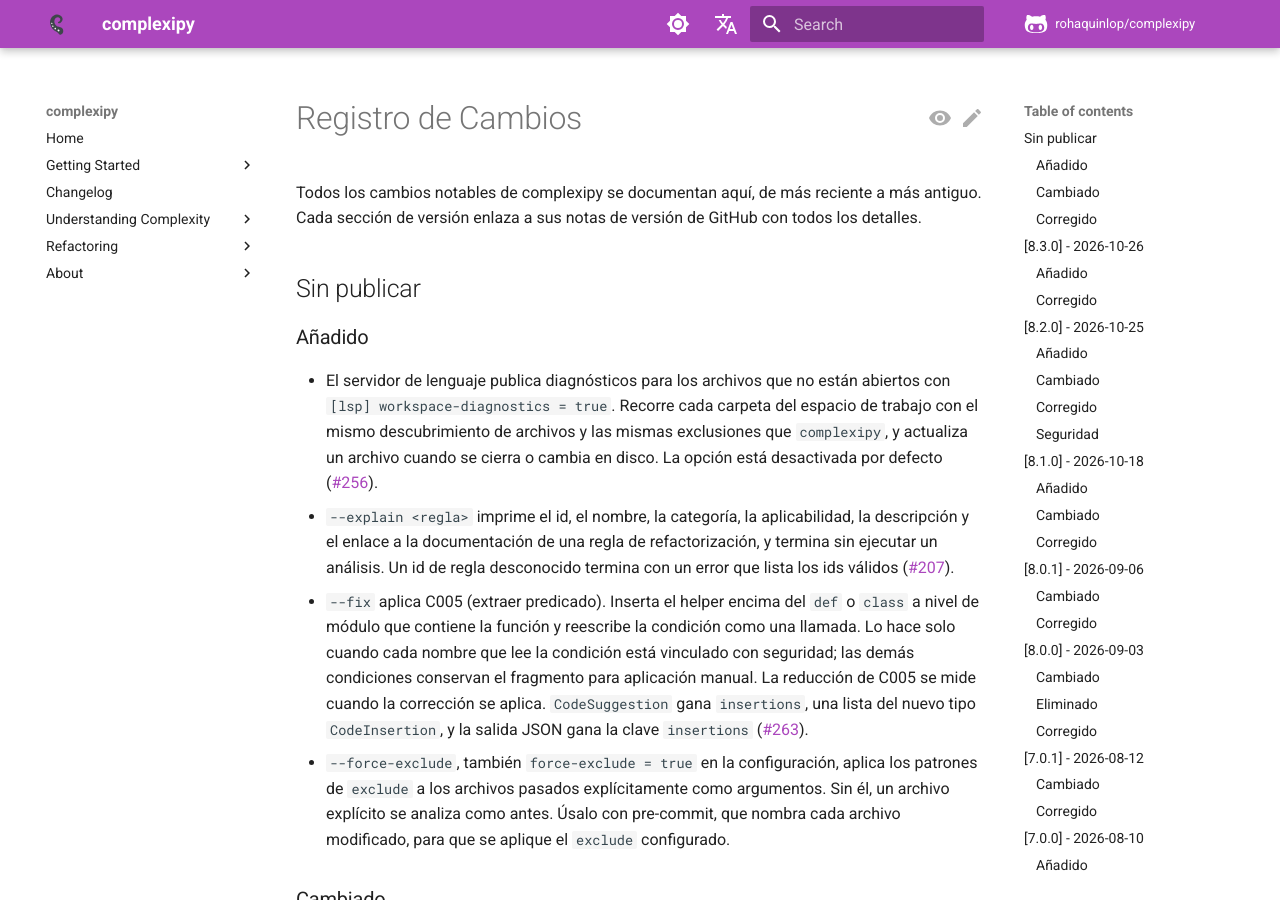
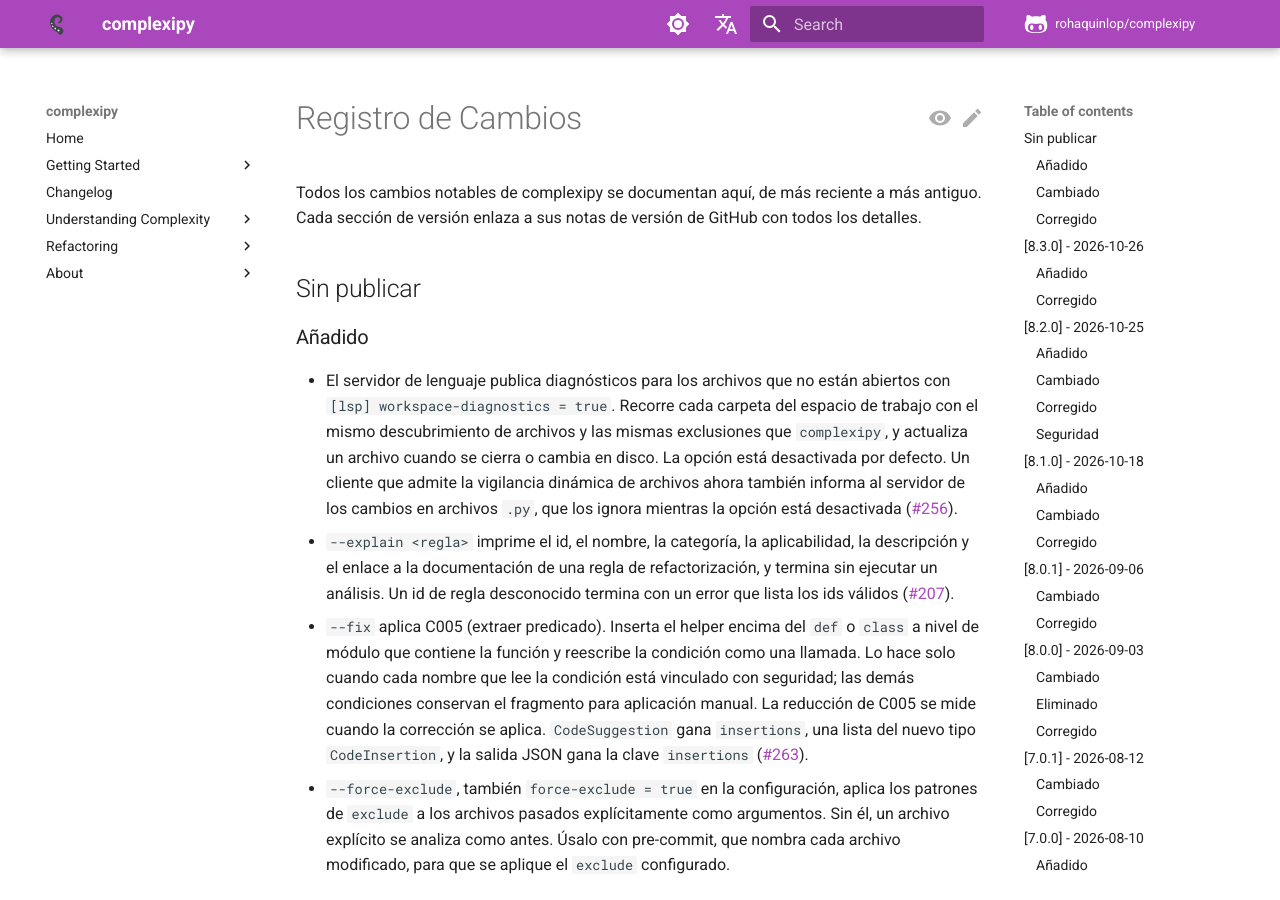
Before and after one commit to rohaquinlop/complexipy, an MkDocs documentation site: the page built from docs/es/changelog.md, in a window 1280 px wide and 900 px high. Built offline with MkDocs 1.6.1 and Material for MkDocs 9.7.7, drawn with Linux system fonts in a browser that asks for light colours; comment, search, counter and statistics services are not loaded.

```diff
--- a/docs/es/changelog.md
+++ b/docs/es/changelog.md
@@ -12,7 +12,10 @@ GitHub con todos los detalles.
   abiertos con `[lsp] workspace-diagnostics = true`. Recorre cada carpeta del
   espacio de trabajo con el mismo descubrimiento de archivos y las mismas
   exclusiones que `complexipy`, y actualiza un archivo cuando se cierra o cambia
-  en disco. La opción está desactivada por defecto
+  en disco. La opción está desactivada por defecto. Un cliente que
+  admite la vigilancia dinámica de archivos ahora también informa al servidor
+  de los cambios en archivos `.py`, que los ignora mientras la opción está
+  desactivada
   ([#256](https://github.com/rohaquinlop/complexipy/issues/256)).
 - `--explain <regla>` imprime el id, el nombre, la categoría, la
   aplicabilidad, la descripción y el enlace a la documentación de una regla de
```
Also changed, not shown: CHANGELOG.md (+3 -1 lines), docs/es/usage-guide.md (+1 -1 lines), docs/usage-guide.md (+2 -2 lines).
